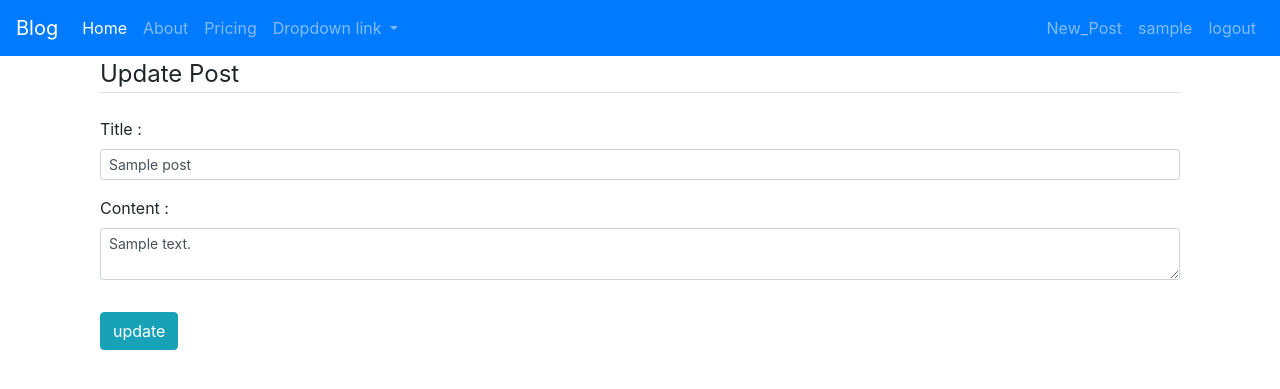
After one commit to viralsir/flask_siddharth, a Flask app: page /post/update/1 in a window 1280 px wide. The commit adds this page. Shown: the top 389 px of the page. Run offline with Flask 2, Linux system fonts and the light colour scheme; a user stored in the database is signed in; tables that the repository leaves empty hold one stand-in row (values such as "Sample post"); some libraries are stand-ins or nearby versions.

Commit message:
update  post details is added.

```diff
--- a/blog/forms.py
+++ b/blog/forms.py
@@ -55,3 +55,9 @@ class PostForm(FlaskForm):
     title = StringField("Title :",validators=[DataRequired()])
     content=TextAreaField("Content :",validators=[DataRequired()])
     submit=SubmitField("Save")
+
+
+class UpdatePostForm(FlaskForm):
+    title = StringField("Title :", validators=[DataRequired()])
+    content = TextAreaField("Content :", validators=[DataRequired()])
+    submit = SubmitField("update")
--- a/blog/routes.py
+++ b/blog/routes.py
@@ -1,5 +1,5 @@
 from  flask import Flask,render_template,redirect,url_for,flash,request
-from blog.forms import RegisterForm,LoginForm,UpdateForm,PostForm
+from blog.forms import RegisterForm,LoginForm,UpdateForm,PostForm,UpdatePostForm
 from blog import app,db
 from blog.model import user,Post
 from flask_login import login_user,current_user,logout_user,login_required
@@ -113,3 +113,18 @@ def view_post(post_id):
     post=Post.query.get(post_id);
     author=user.query.get(post.user_id);
     return render_template("post_details.html",post=post,author=author)
+
+@app.route("/post/update/<int:post_id>",methods=['GET','POST'])
+@login_required
+def update_post(post_id):
+    form=UpdatePostForm()
+    post=Post.query.get(post_id);
+    if form.validate_on_submit():
+        post.title=form.title.data
+        post.content=form.content.data
+        db.session.commit()
+        flash(f"{post.title} is updated ","success")
+        return redirect(url_for('Home'))
+    form.title.data=post.title
+    form.content.data=post.content
+    return render_template("post_update.html",form=form)
--- a/blog/templates/home.html
+++ b/blog/templates/home.html
@@ -4,14 +4,16 @@
     <table class="table table-sm table-dark">
         <tr>
             <th>title</th>
-
+            <th>Action</th>
         </tr>
         {% for post in posts %}
         <tr>
             <td><a href="{{ url_for('view_post',post_id=post.id) }} ">
                 {{ post.title }}
             </a> </td>
-
+            <td>
+                <a href="{{ url_for('update_post',post_id=post.id)}}"> update</a>
+            </td>
         </tr>
         {% endfor %}
     </table>
--- a/blog/templates/layout.html
+++ b/blog/templates/layout.html
@@ -24,10 +24,10 @@
       <div class="collapse navbar-collapse" id="navbarNavDropdown">
         <ul class="navbar-nav">
           <li class="nav-item active">
-            <a class="nav-link" href="home">Home <span class="sr-only">(current)</span></a>
+            <a class="nav-link" href="{{ url_for('Home')}}">Home <span class="sr-only">(current)</span></a>
           </li>
           <li class="nav-item">
-            <a class="nav-link" href="about">About</a>
+            <a class="nav-link" href="{{url_for('about')}}">About</a>
           </li>
           <li class="nav-item">
             <a class="nav-link" href="#">Pricing</a>
--- /dev/null
+++ b/blog/templates/post_update.html
@@ -0,0 +1,46 @@
+{% extends "layout.html" %}
+{% block body %}
+    <div class="container">
+        <form method="POST" action="">
+            {{form.hidden_tag()}}
+            <fieldset class="form-group"  >
+                <legend class="border-bottom mb-4">
+                  Update Post
+                </legend>
+                <div class="form-group">
+                    {{form.title.label(class="form-control-label")}}
+                    {% if form.title.errors %}
+                         {{form.title(class="form-control form-control-sm is-invalid")}}
+                         <div class="invalid-feedback">
+                            {% for error in form.title.errors %}
+                                <span>{{ error }}</span>
+                            {% endfor %}
+                        </div>
+                    {% else %}
+                             {{form.title(class="form-control form-control-sm")}}
+                    {% endif %}
+
+               </div>
+                <div class="form-group">
+                    {{form.content.label(class="form-control-label")}}
+                    {% if form.content.errors %}
+                         {{form.content(class="form-control form-control-sm is-invalid")}}
+                         <div class="invalid-feedback">
+                            {% for error in form.content.errors %}
+                                <span>{{ error }}</span>
+                            {% endfor %}
+                        </div>
+                    {% else %}
+                             {{form.content(class="form-control form-control-sm")}}
+                    {% endif %}
+
+               </div>
+
+           </fieldset>
+            <div class="form-group">
+                {{ form.submit(class="btn btn-info")}}
+            </div>
+        </form>
+
+    </div>
+{% endblock %}
```
